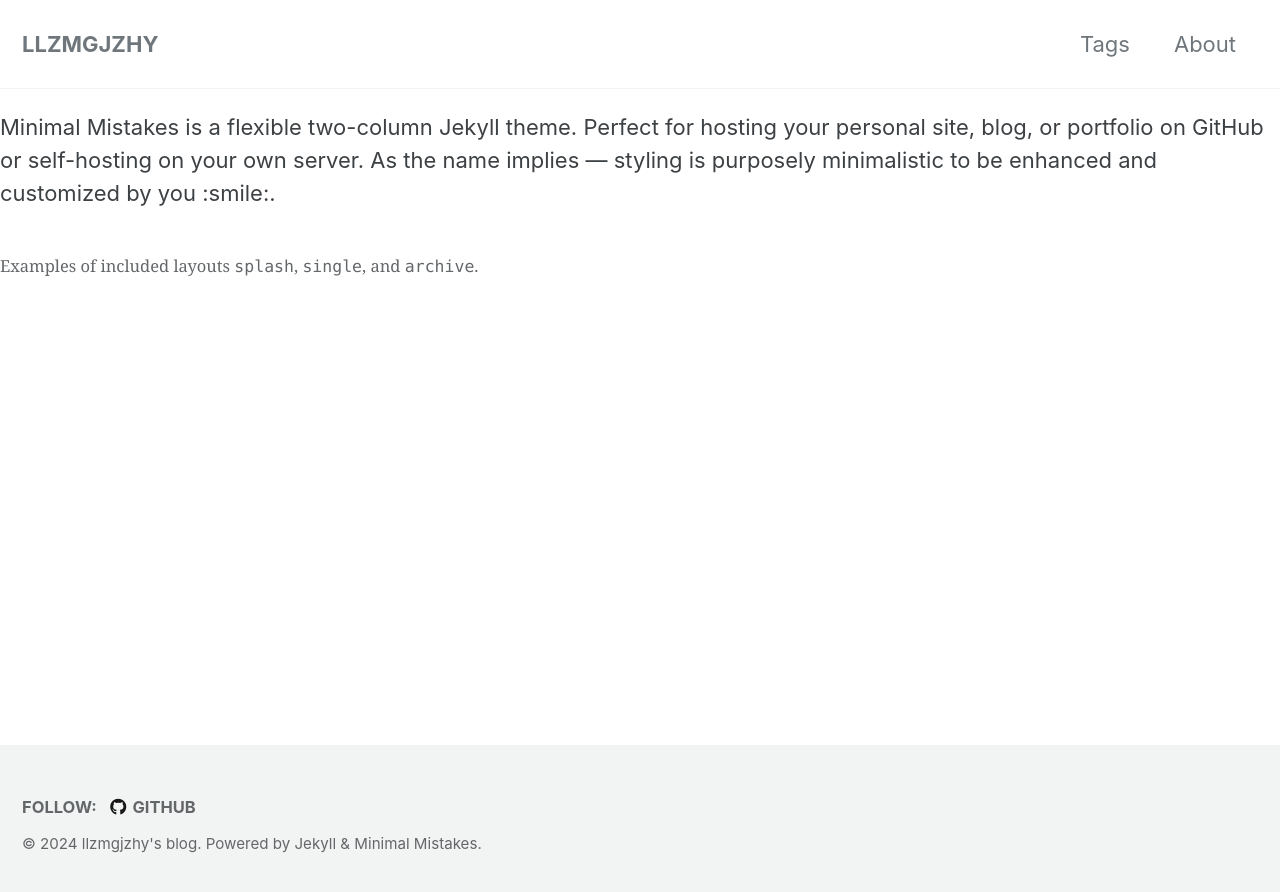
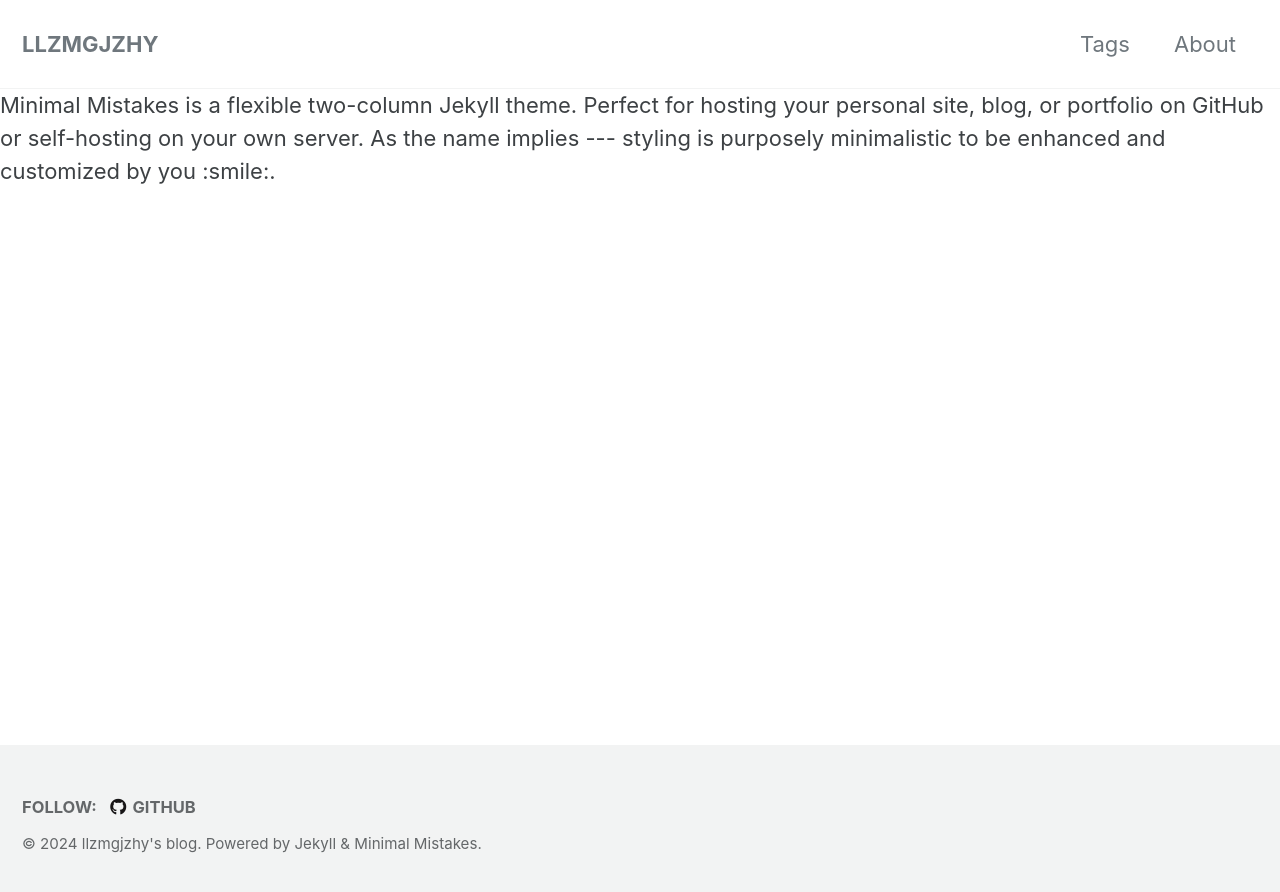
Before and after one commit to llzmgjzhy/llzmgjzhy.github.io, a Jekyll site: the page built from about.html, in a window 1280 px wide. Shown: the top 892 px of the page. Built offline with Jekyll 4.4.1, drawn with Linux system fonts in a browser that asks for light colours; cached includes are drawn as plain includes; some of the changed lines change nothing that is shown.

Commit message:
change about

```diff
--- a/about.md
+++ b/about.html
@@ -1,10 +1,6 @@
 ---
-permalink: /about/
-title: "About"
+layout: default
 author_profile: true
-layout: default
 ---
 
 Minimal Mistakes is a flexible two-column Jekyll theme. Perfect for hosting your personal site, blog, or portfolio on GitHub or self-hosting on your own server. As the name implies --- styling is purposely minimalistic to be enhanced and customized by you :smile:.
-
-{% include gallery id="layouts_gallery" caption="Examples of included layouts `splash`, `single`, and `archive`." %}
```
